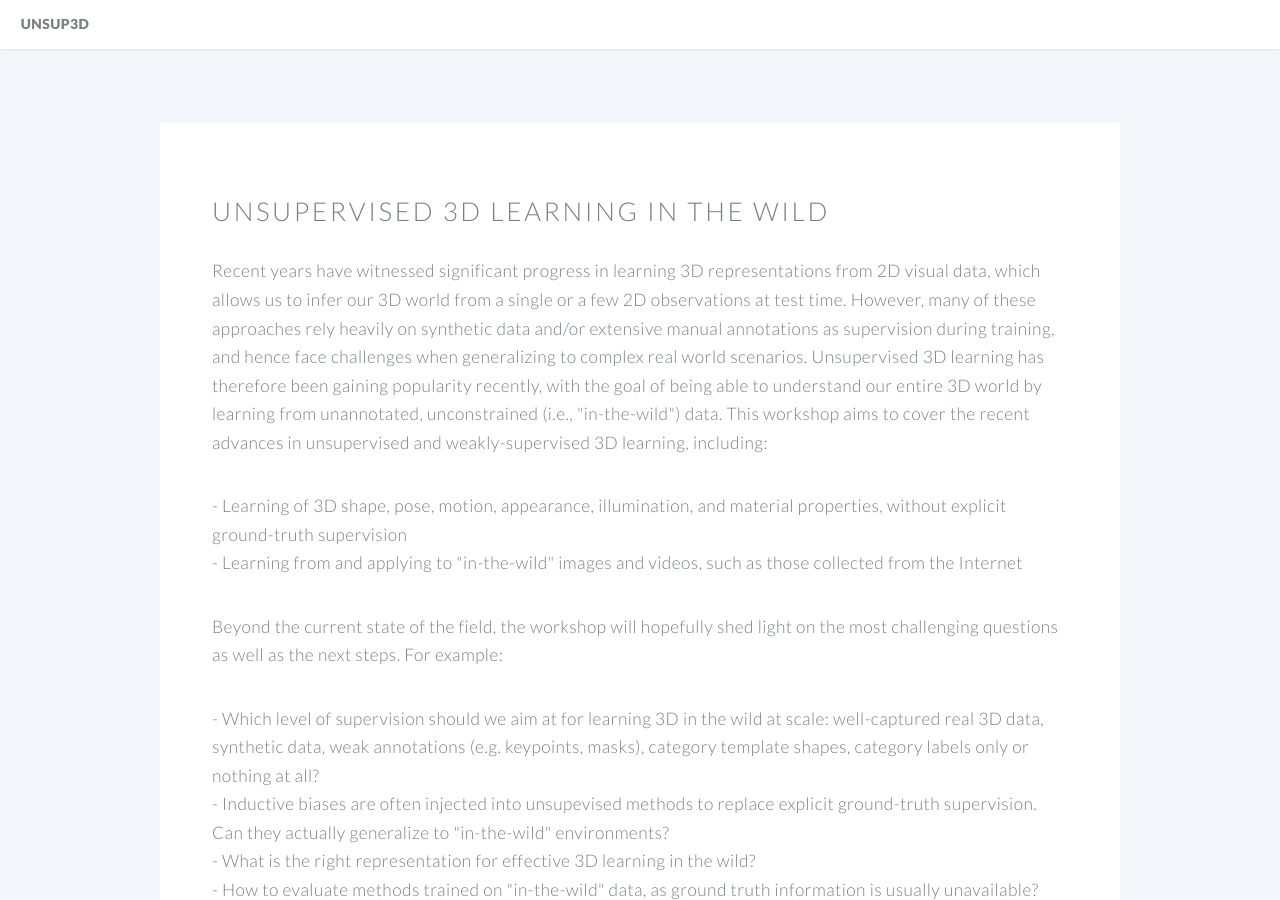
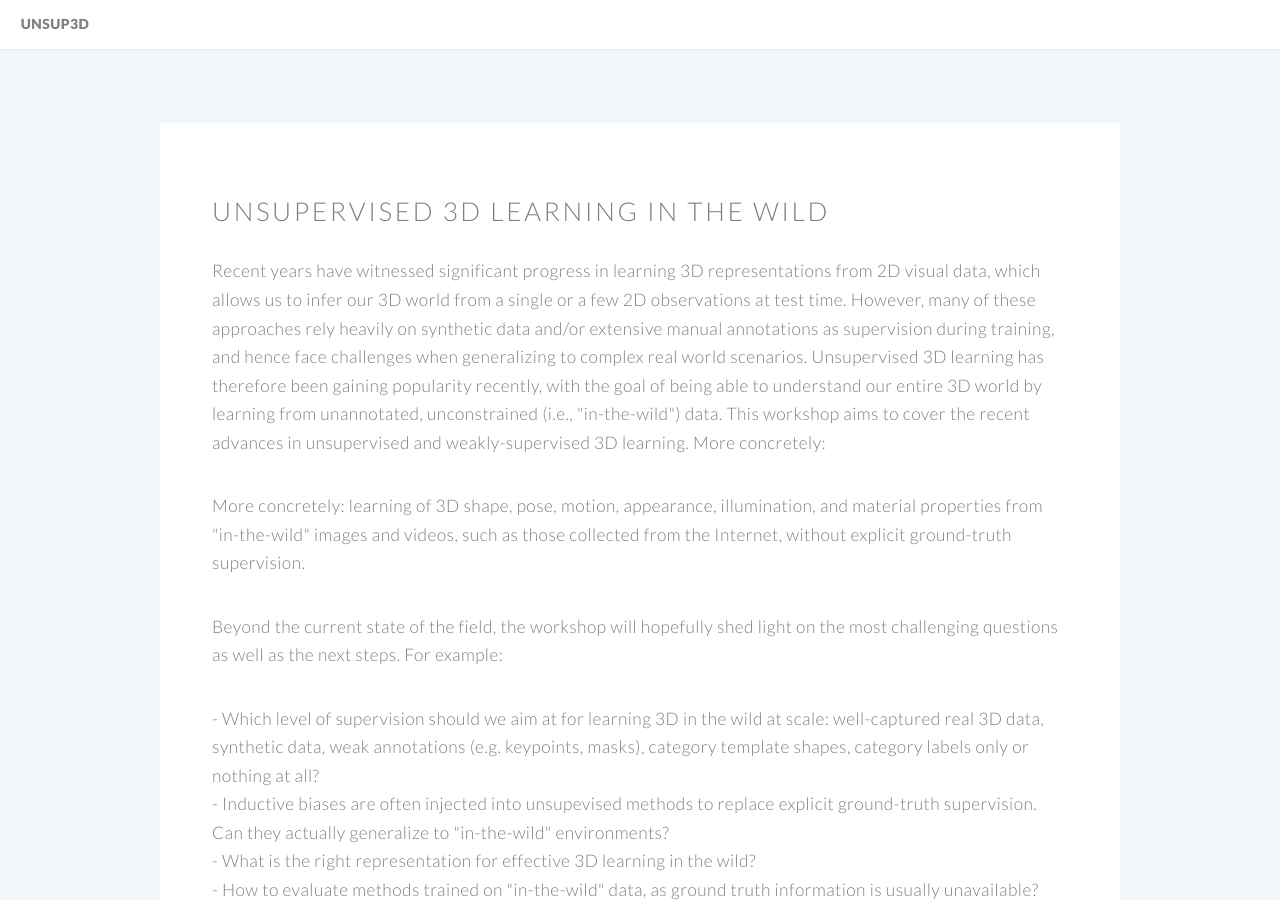
Before and after one commit to unsup3d/unsup3d.github.io, a Jekyll site: the page built from index.html, in a window 1280 px wide and 900 px high, scrolled down 475 px. Built offline with Jekyll 4.4.1, drawn with Linux system fonts in a browser that asks for light colours.

Commit message:
minor edits to the descriptions

```diff
--- a/index.html
+++ b/index.html
@@ -19,12 +19,11 @@ banner: images/banner.jpg
         </header>
         <p>
           Recent years have witnessed significant progress in learning 3D representations from 2D visual data, which allows us to infer our 3D world from a single or a few 2D observations at test time. However, many of these approaches rely heavily on synthetic data and/or extensive manual annotations as supervision during training, and hence face challenges when generalizing to complex real world scenarios.
-          Unsupervised 3D learning has therefore been gaining popularity recently, with the goal of being able to understand our entire 3D world by learning from unannotated, unconstrained (i.e., "in-the-wild") data. This workshop aims to cover the recent advances in unsupervised and weakly-supervised 3D learning, including:
+          Unsupervised 3D learning has therefore been gaining popularity recently, with the goal of being able to understand our entire 3D world by learning from unannotated, unconstrained (i.e., "in-the-wild") data. This workshop aims to cover the recent advances in unsupervised and weakly-supervised 3D learning. More concretely:
         </p>
-        <ul>
-          <li>- Learning of 3D shape, pose, motion, appearance, illumination, and material properties, without explicit ground-truth supervision</li>
-          <li>- Learning from and applying to "in-the-wild" images and videos, such as those collected from the Internet</li>
-        </ul>
+        <p>
+          More concretely: learning of 3D shape, pose, motion, appearance, illumination, and material properties from "in-the-wild" images and videos, such as those collected from the Internet, without explicit ground-truth supervision.
+        </p>
         <p>
           Beyond the current state of the field, the workshop will hopefully shed light on the most challenging questions as well as the next steps. For example:
         </p>
```
